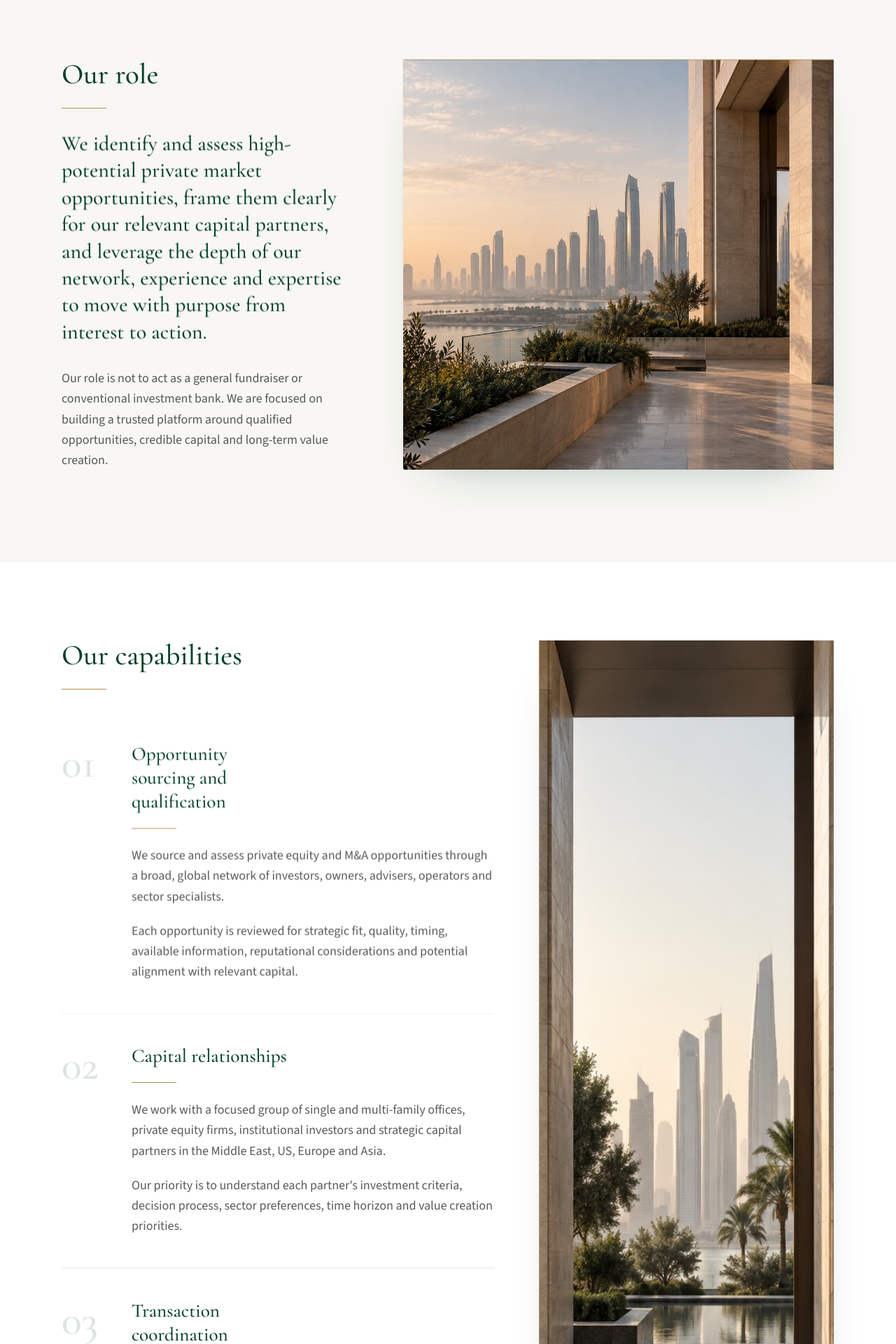
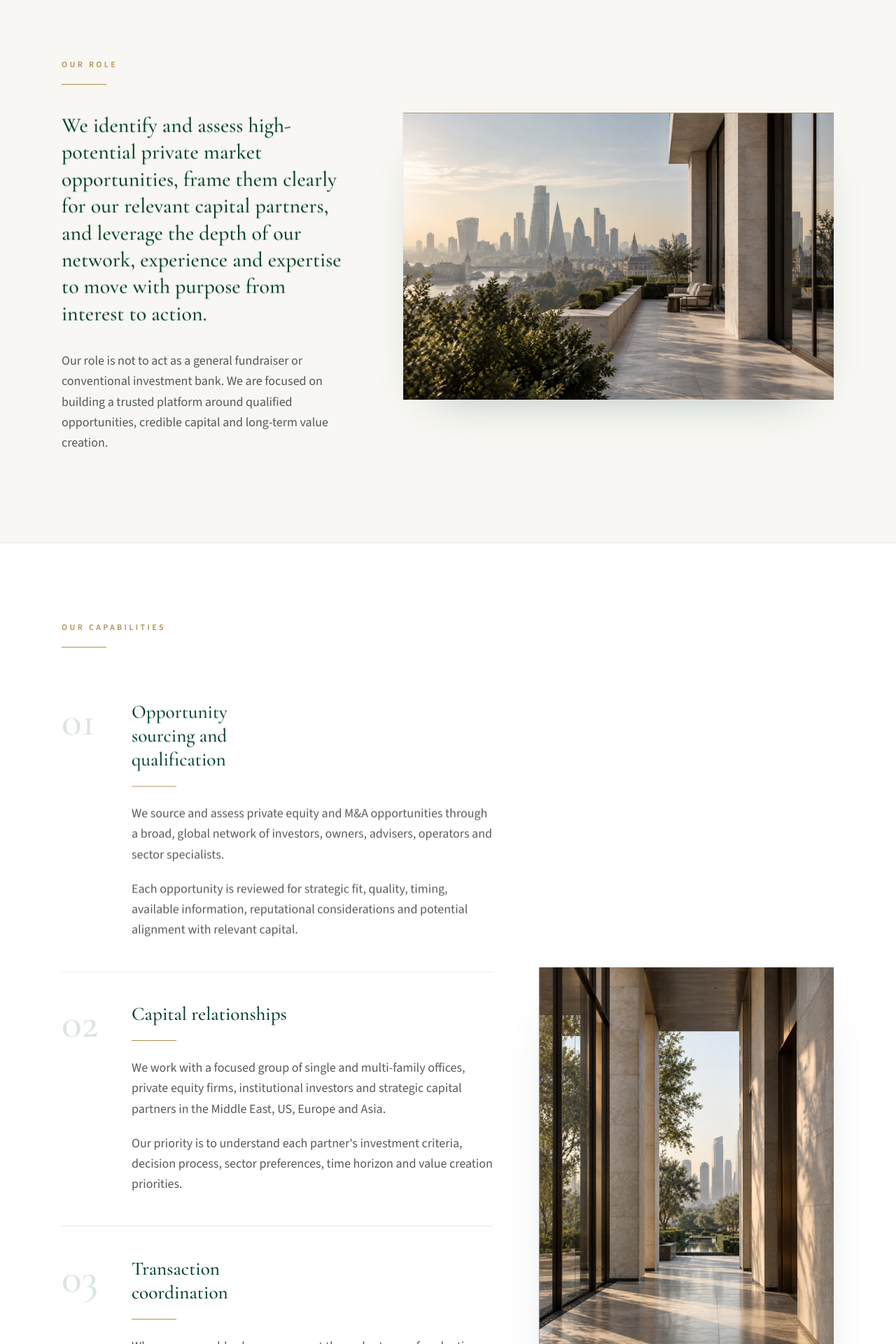
Before and after one commit to maminebakkar/truvoncapital, a Next.js app: page /what-we-do in a window 1280 px wide. Shown: the part 700-2620 px from the top of the page at 70% size. Built offline with nearby package versions, Linux system fonts and the light colour scheme.

Commit message:
Refine What We Do image proportions

```diff
--- a/src/app/what-we-do/page.tsx
+++ b/src/app/what-we-do/page.tsx
@@ -61,17 +61,15 @@ export default function WhatWeDoPage() {
 
       {/* Positioning */}
       <section className="bg-offwhite py-24 lg:py-32">
-        <div className="container-editorial grid items-stretch gap-12 lg:grid-cols-12 lg:gap-16">
+        <div className="container-editorial grid items-center gap-12 lg:grid-cols-12 lg:gap-16">
           <div className="flex flex-col justify-center lg:col-span-5 lg:pr-4">
             <Reveal>
-              <h2 className="font-serif text-h2 font-medium text-primary">
-                Our role
-              </h2>
-              <GoldRule draw className="mt-6" />
+              <Eyebrow>Our role</Eyebrow>
+              <GoldRule draw className="mt-5" />
             </Reveal>
             <Reveal
               as="p"
-              className="mt-8 max-w-xl font-serif text-[1.7rem] font-medium leading-[1.3] text-primary sm:text-3xl sm:leading-[1.28]"
+              className="mt-10 max-w-xl font-serif text-[1.7rem] font-medium leading-[1.3] text-primary sm:text-3xl sm:leading-[1.28]"
             >
               We identify and assess high-potential private market opportunities,
               frame them clearly for our relevant capital partners, and leverage
@@ -93,7 +91,7 @@ export default function WhatWeDoPage() {
           <Reveal
             as="figure"
             delay={100}
-            className="relative min-h-[21rem] overflow-hidden rounded-sm border border-charcoal/10 bg-white shadow-[0_28px_70px_-48px_rgba(4,64,41,0.45)] sm:min-h-[26rem] lg:col-span-7 lg:min-h-0"
+            className="relative aspect-[3/2] overflow-hidden rounded-sm border border-charcoal/10 bg-white shadow-[0_28px_70px_-48px_rgba(4,64,41,0.45)] lg:col-span-7"
           >
             <div
               aria-hidden="true"
@@ -113,15 +111,13 @@ export default function WhatWeDoPage() {
 
       {/* Capabilities — numbered editorial rows */}
       <section className="border-t border-charcoal/10 bg-white py-20 lg:py-28">
-        <div className="container-editorial grid lg:grid-cols-12 lg:gap-x-16">
-          <Reveal className="lg:col-span-7 lg:row-start-1">
-            <h2 className="font-serif text-h2 font-medium text-primary">
-              Our capabilities
-            </h2>
-            <GoldRule draw className="mt-6" />
+        <div className="container-editorial">
+          <Reveal>
+            <Eyebrow>Our capabilities</Eyebrow>
+            <GoldRule draw className="mt-5" />
           </Reveal>
 
-          <ul className="contents">
+          <ul className="mt-8 grid items-start lg:grid-cols-12 lg:gap-x-16">
             {capabilities.map((c, i) => (
               <Reveal
                 as="li"
@@ -129,12 +125,12 @@ export default function WhatWeDoPage() {
                 delay={i * 60}
                 className={`group grid grid-cols-[3.5rem_minmax(0,1fr)] gap-x-5 border-b border-charcoal/10 py-10 sm:grid-cols-[4.5rem_minmax(0,1fr)] sm:gap-x-7 lg:col-span-7 lg:col-start-1 lg:py-11 ${
                   i === 0
-                    ? "order-1 mt-8 lg:order-none lg:row-start-2"
+                    ? "order-1 lg:order-none lg:row-start-1"
                     : i === 1
-                      ? "order-2 lg:order-none lg:row-start-3"
+                      ? "order-2 lg:order-none lg:row-start-2"
                       : i === 2
-                        ? "order-4 lg:order-none lg:row-start-4"
-                        : "order-5 lg:order-none lg:row-start-5"
+                        ? "order-4 lg:order-none lg:row-start-3"
+                        : "order-5 lg:order-none lg:row-start-4"
                 }`}
               >
                 <span
@@ -144,9 +140,9 @@ export default function WhatWeDoPage() {
                   {c.n}
                 </span>
                 <div>
-                  <h3 className="max-w-[18ch] font-serif text-2xl font-medium leading-tight text-primary transition-transform duration-500 group-hover:translate-x-1 lg:text-[1.7rem]">
+                  <h2 className="max-w-[18ch] font-serif text-2xl font-medium leading-tight text-primary transition-transform duration-500 group-hover:translate-x-1 lg:text-[1.7rem]">
                     {c.title}
-                  </h3>
+                  </h2>
                   <GoldRule className="mt-5 w-10 transition-all duration-500 group-hover:w-20" />
                 </div>
                 <div className="mt-6 space-y-5">
@@ -165,7 +161,7 @@ export default function WhatWeDoPage() {
             <Reveal
               as="li"
               delay={100}
-              className="relative order-3 my-10 aspect-[4/5] overflow-hidden rounded-sm border border-charcoal/10 shadow-[0_28px_70px_-48px_rgba(4,64,41,0.45)] lg:order-none lg:col-span-5 lg:col-start-8 lg:row-span-5 lg:row-start-1 lg:my-0 lg:aspect-auto lg:min-h-[46rem]"
+              className="relative order-3 my-10 aspect-[2/3] overflow-hidden rounded-sm border border-charcoal/10 shadow-[0_28px_70px_-48px_rgba(4,64,41,0.45)] lg:order-none lg:col-span-5 lg:col-start-8 lg:row-span-4 lg:row-start-1 lg:my-0 lg:self-center"
             >
               <div
                 aria-hidden="true"
```
Also changed, not shown: public/images/what-we-do-capabilities.jpg, public/images/what-we-do-our-role.jpg.
